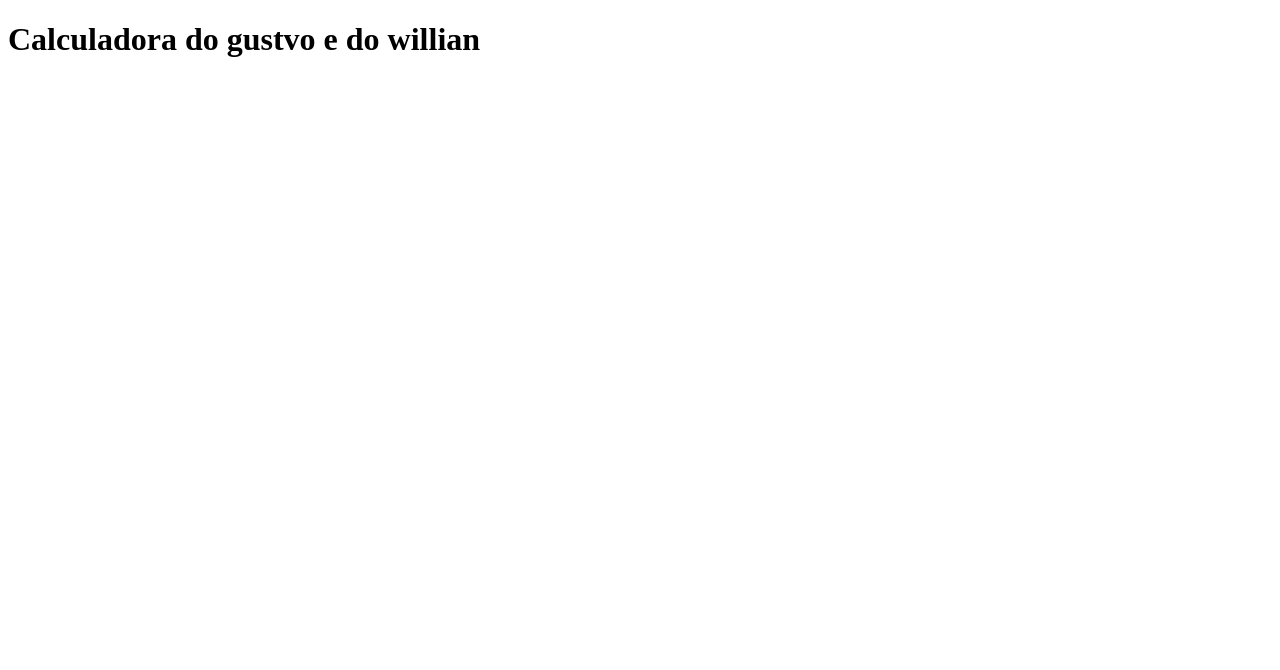
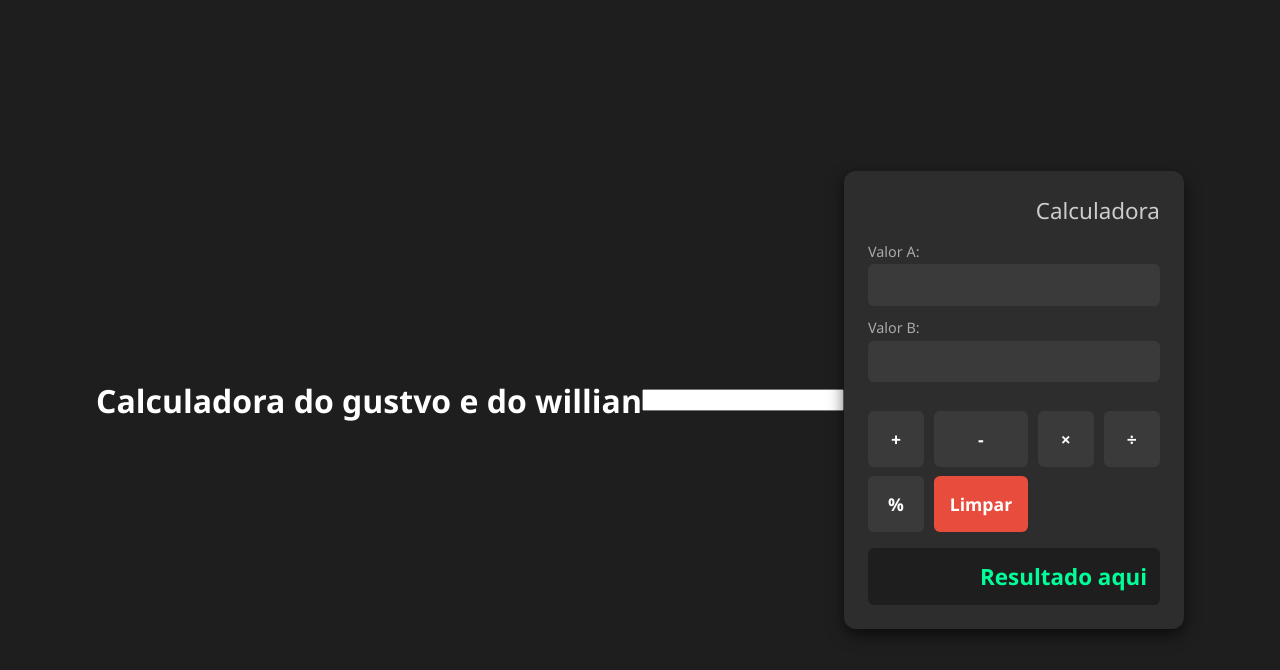
Before and after one commit to willianpj1/Aula_javascript_senac, a plain HTML site: page atividade_calculadora/index.html in a window 1280 px wide. Drawn offline with Linux system fonts and the light colour scheme.

Commit message:
teste de scrip´t para calculadora
Incluir esse teste no escopo da atividade principal

```diff
--- a/atividade_calculadora/css/index.css
+++ b/atividade_calculadora/css/index.css
@@ -0,0 +1,117 @@
+/* ===== Reset básico ===== */
+* {
+    margin: 0;
+    padding: 0;
+    box-sizing: border-box;
+    font-family: "Segoe UI", Tahoma, Geneva, Verdana, sans-serif;
+}
+
+/* ===== Layout geral ===== */
+body {
+    display: flex;
+    justify-content: center;
+    align-items: center;
+    min-height: 100vh;
+    background: #1e1e1e;
+    color: #fff;
+}
+
+/* ===== Container da calculadora ===== */
+.calculadora {
+    background: #2d2d2d;
+    padding: 1.5rem;
+    border-radius: 12px;
+    box-shadow: 0 6px 16px rgba(0, 0, 0, 0.6);
+    width: 340px;
+    max-width: 95%;
+    display: flex;
+    flex-direction: column;
+}
+
+/* ===== Título ===== */
+.calculadora h1 {
+    text-align: right;
+    font-size: 1.4rem;
+    font-weight: normal;
+    margin-bottom: 1rem;
+    color: #ccc;
+}
+
+/* ===== Campos de entrada ===== */
+.calculadora label {
+    display: block;
+    font-size: 0.9rem;
+    color: #aaa;
+    margin-bottom: 0.2rem;
+}
+
+.calculadora input {
+    width: 100%;
+    padding: 0.6rem;
+    margin-bottom: 0.8rem;
+    border: none;
+    border-radius: 6px;
+    font-size: 1rem;
+    background: #3a3a3a;
+    color: #fff;
+    text-align: right;
+}
+
+.calculadora input:focus {
+    outline: 2px solid #0078d7;
+}
+
+/* ===== Botões ===== */
+.botoes {
+    display: grid;
+    grid-template-columns: repeat(4, 1fr);
+    gap: 0.6rem;
+    margin-top: 1rem;
+}
+
+button {
+    padding: 1rem;
+    border: none;
+    border-radius: 6px;
+    font-size: 1.1rem;
+    font-weight: bold;
+    cursor: pointer;
+    background: #3a3a3a;
+    color: #fff;
+    transition: background 0.2s ease;
+}
+
+button:hover {
+    background: #505050;
+}
+
+/* Botões de operações (+, -, x, ÷, %) */
+button.operador {
+    background: #2e7dff;
+}
+
+button.operador:hover {
+    background: #1a5dcc;
+}
+
+/* Botão limpar */
+button.limpar {
+    background: #e74c3c;
+}
+
+button.limpar:hover {
+    background: #c0392b;
+}
+
+/* ===== Resultado ===== */
+.resultado {
+    margin-top: 1rem;
+    padding: 0.8rem;
+    text-align: right;
+    font-size: 1.4rem;
+    font-weight: bold;
+    background: #1e1e1e;
+    border-radius: 6px;
+    min-height: 2.5rem;
+    color: #00ff99;
+}
--- a/atividade_calculadora/index.html
+++ b/atividade_calculadora/index.html
@@ -1,5 +1,5 @@
 <!DOCTYPE html>
-<html lang="en">
+<html lang="pt-BR">
 <head>
     <meta charset="UTF-8">
     <meta name="viewport" content="width=device-width, initial-scale=1.0">
@@ -10,6 +10,30 @@
     <h1>Calculadora do gustvo e do willian</h1>
     <br>
     <br>
+    <input type="text" id="igual" name="=">
+    <br>
+    <div class="calculadora">
+  <h1>Calculadora</h1>
+  <label for="valorA">Valor A:</label>
+  <input id="valorA" type="text">
 
+  <label for="valorB">Valor B:</label>
+  <input id="valorB" type="text">
+
+  <div class="botoes">
+    <button>+</button>
+    <button>-</button>
+    <button>×</button>
+    <button>÷</button>
+    <button>%</button>
+    <button class="limpar">Limpar</button>
+  </div>
+
+  <div class="resultado">Resultado aqui</div>
+</div>
+
+    <script src="js/index.js">
+
+    </script>
 </body>
 </html>
--- a/atividade_calculadora/js/index.js
+++ b/atividade_calculadora/js/index.js
@@ -0,0 +1 @@
+const igualButton = document.getElementById('igual')
--- /dev/null
+++ b/teste_calculadora/css/index.css
@@ -0,0 +1,120 @@
+/* ===== Reset ===== */
+* {
+  margin: 0;
+  padding: 0;
+  box-sizing: border-box;
+  font-family: "Segoe UI", Tahoma, Geneva, Verdana, sans-serif;
+}
+
+/* ===== Layout geral ===== */
+body {
+  display: flex;
+  justify-content: center;
+  align-items: center;
+  min-height: 100vh;
+  background: #1e1e1e;
+  color: #fff;
+}
+
+/* ===== Container ===== */
+.calculadora {
+  background: #2d2d2d;
+  padding: 1rem;
+  border-radius: 12px;
+  box-shadow: 0 6px 16px rgba(0, 0, 0, 0.6);
+  width: 320px;
+  max-width: 95%;
+  display: flex;
+  flex-direction: column;
+}
+
+/* ===== Visor ===== */
+.resultado {
+  margin-bottom: 1rem;
+  padding: 1rem;
+  text-align: right;
+  font-size: 2rem;
+  font-weight: bold;
+  background: #1e1e1e;
+  border-radius: 6px;
+  min-height: 3rem;
+  color: #00ff99;
+  overflow-x: auto;
+}
+
+/* ===== Teclado ===== */
+.botoes {
+  display: grid;
+  grid-template-columns: repeat(4, 1fr);
+  gap: 0.6rem;
+}
+
+button {
+  padding: 1rem;
+  border: none;
+  border-radius: 6px;
+  font-size: 1.2rem;
+  font-weight: bold;
+  cursor: pointer;
+  background: #3a3a3a;
+  color: #fff;
+  transition: background 0.2s ease;
+}
+
+button:hover {
+  background: #505050;
+}
+
+/* Botões especiais */
+button.operador {
+  background: #2e7dff;
+}
+
+button.operador:hover {
+  background: #1a5dcc;
+}
+
+button.limpar {
+  background: #e74c3c;
+}
+
+button.limpar:hover {
+  background: #c0392b;
+}
+
+/* Botão zero ocupa 2 colunas */
+button.zero {
+  grid-column: span 2;
+}
+
+/* Botão apagar */
+button.apagar {
+  background: #ff9800;
+}
+
+button.apagar:hover {
+  background: #e68900;
+}
+
+/* ===== Explosão de emojis ===== */
+.emoji-explode {
+  position: fixed;
+  font-size: 1.5rem;
+  pointer-events: none;
+  animation: subirEmoji 1s ease-out forwards;
+  z-index: 9999;
+}
+
+@keyframes subirEmoji {
+  0% {
+    opacity: 1;
+    transform: translateY(0) scale(1) rotate(0deg);
+  }
+  50% {
+    transform: translateY(-40px) scale(1.2) rotate(20deg);
+  }
+  100% {
+    opacity: 0;
+    transform: translateY(-80px) scale(0.8) rotate(-20deg);
+  }
+}
```
Also changed, not shown: teste_calculadora/index.html (added, +44 -0 lines), teste_calculadora/js/index.js (added, +149 -0 lines).
